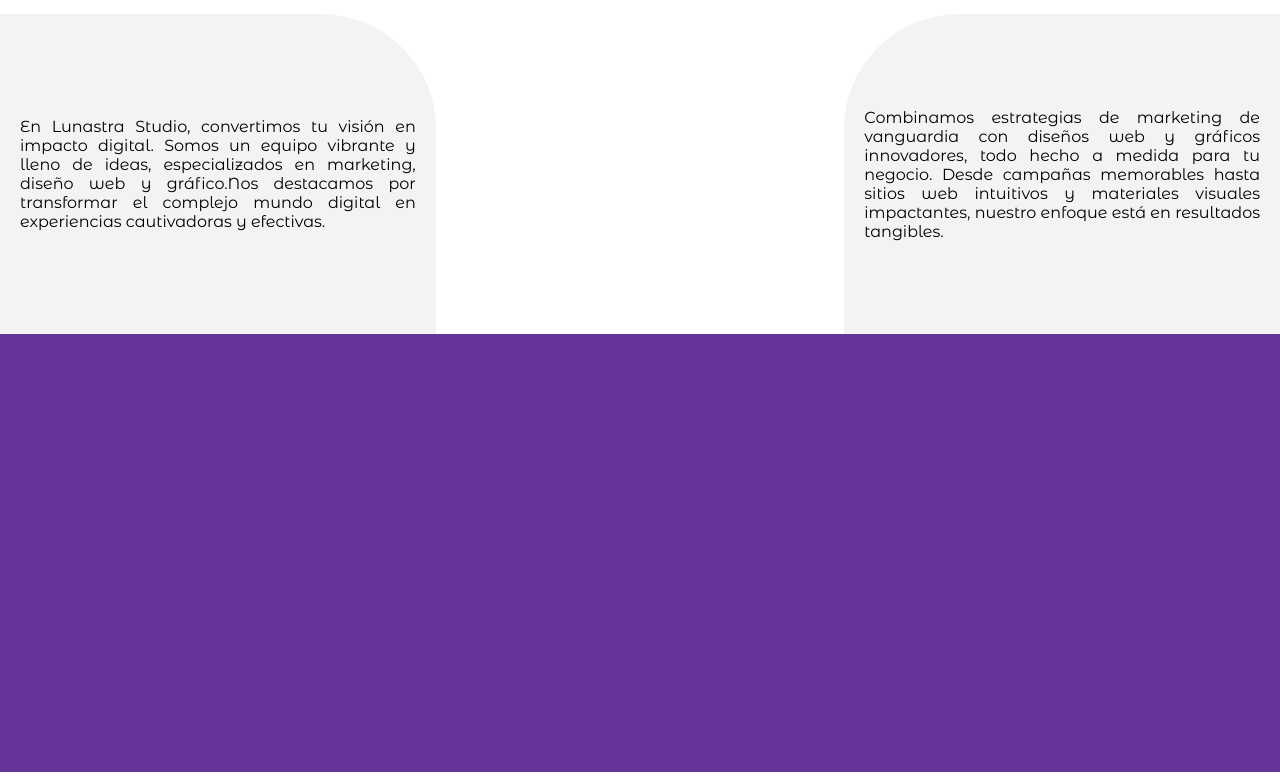
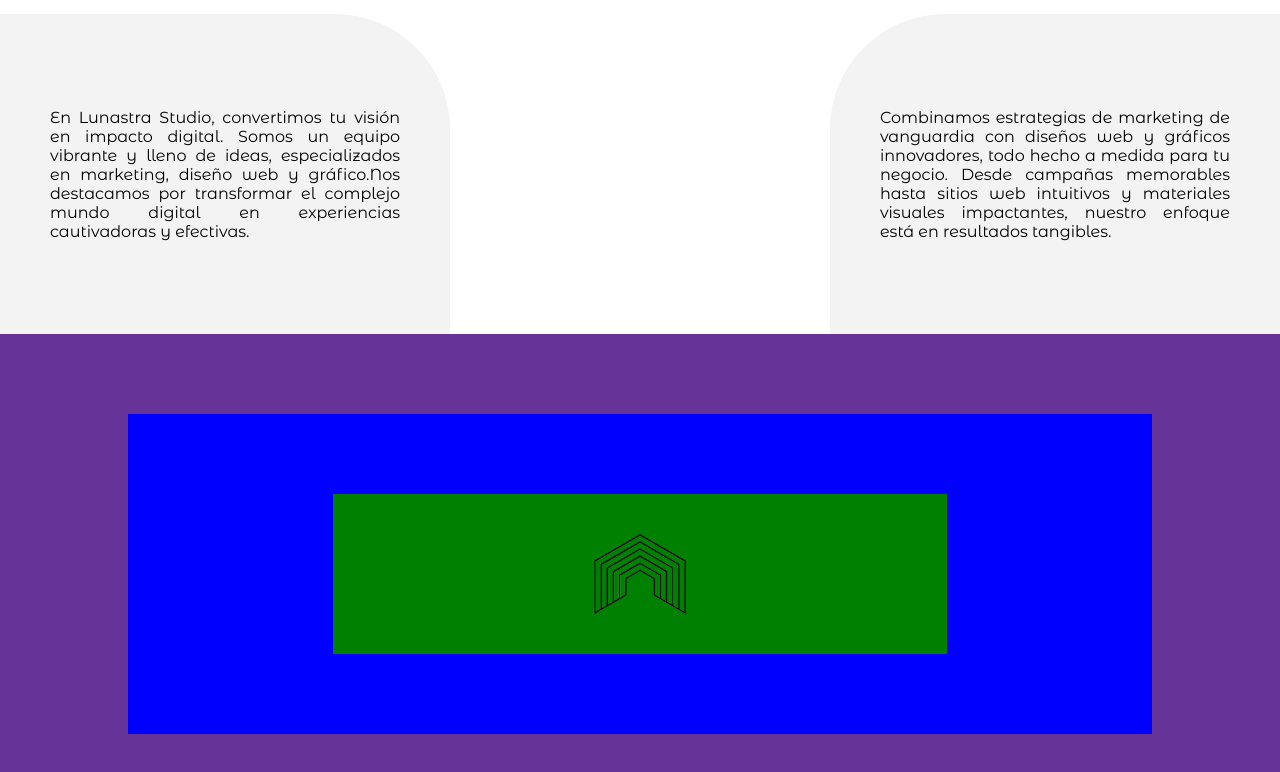
Before and after one commit to BelmontDev/Lunastra-Studio, a plain HTML site: page index.html in a window 1280 px wide. Shown: the part 1634-2406 px from the top of the page. Drawn offline with nearby package versions, Linux system fonts and the light colour scheme.

Commit message:
Update v1.8 7-08-2024

```diff
--- a/CSS/style.css
+++ b/CSS/style.css
@@ -455,7 +455,7 @@
   align-items: center;
   justify-content: center;
   text-align:justify;
-  padding: 20px;
+  padding: 50px;
   border-top-right-radius: 115px;
 }
 .box__2{
@@ -474,7 +474,7 @@
   align-items: center;
   justify-content: center;
   text-align: justify;
-  padding: 20px;
+  padding: 50px;
 
   border-top-left-radius: 115px;
 }
@@ -486,4 +486,26 @@
   width: 100%;
   height: 30rem;
   background-color: rebeccapurple;
+  overflow: hidden;
+  display: flex;
+  align-items: center;
+  justify-content: center;
 }
+.slider{
+  display: flex;
+  align-items: center;
+  justify-content: center;
+  width: 80%;
+  height: 20rem;
+  background-color: blue;
+}
+.slides{
+  width: 60%;
+  height: 10rem;
+  background-color: green;
+}
+.slides img{
+  width: 100%;
+  height: 10rem;
+  object-fit: contain;
+}
--- a/index.html
+++ b/index.html
@@ -180,7 +180,15 @@
 
       </section>
 
-      <div class="projects"></div>
+      <div class="projects">
+
+         <div class="slider">
+            <div class="slides">
+                <img src="CSS/IMG/Lgbg.png" alt="Imagen 1">
+            </div>
+        </div>
+
+      </div>
 
       <!--=============== MAIN JS ===============-->
       <script src="JS/main.js"></script>
```
Also changed, not shown: CSS/IMG/Lgbg.png (added).
